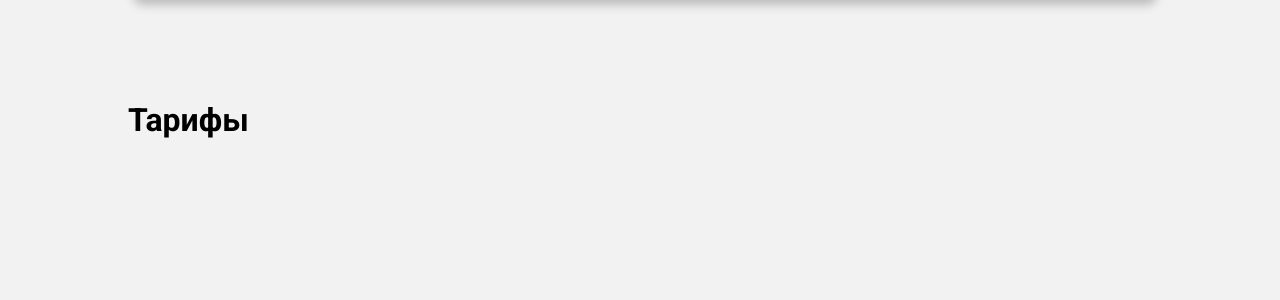
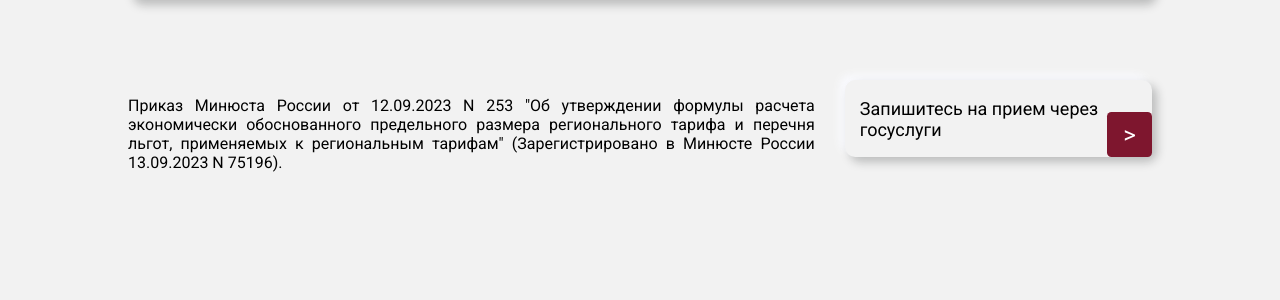
Before and after one commit to 1se3rr/Notary, a Flask app: page /tariffs in a window 1280 px wide. Shown: the part 90-390 px from the top of the page. Run offline with Flask 3, Linux system fonts and the light colour scheme.

Commit message:
Add files via upload

```diff
--- /dev/null
+++ b/static/css/tariffs.css
@@ -0,0 +1,57 @@
+.legal-document{
+    width: 100%;
+    display: grid;
+    grid-template-columns: 70% 30%;
+    grid-template-rows: auto;
+}
+
+.legal-document article {
+    position: relative;
+    min-height: 77px;
+    width: calc(100% - 30px);
+    display: flex; /* Использование flexbox для центрирования содержимого */
+    align-items: center; /* Центрирование по вертикали */
+    text-align: justify; /* Выравнивание по левому краю внутри flex-контейнера */
+    font-size: 16px; /* Размер шрифта */
+    box-sizing: border-box; /* Учитывает отступы в общий размер */
+    margin-bottom: 30px;
+}
+
+.gos-link{
+    position: relative;
+    margin: 0;
+    padding: 15px; /* Отступы со всех сторон по 15 пикселей */
+    display: flex; /* Использование flexbox для центрирования содержимого */
+    align-items: center; /* Центрирование по вертикали */
+    justify-content: flex-start; /* Выравнивание по левому краю внутри flex-контейнера */
+    font-size: 18px; /* Размер шрифта */
+    width: 100%;
+    height: 77px;
+    background-color: #F2F2F2;
+    border-radius: 10px;
+    box-sizing: border-box;
+    box-shadow: 5px 5px 10px rgba(22, 27, 29, 0.25), -5px -5px 10px rgba(250, 251, 255, 1); /* Двойная тень */
+}
+
+
+.gos-button {
+    border: none;
+    width: 45px; /* Ширина кнопки */
+    height: 45px; /* Высота кнопки */
+    background-color: #7E162E; /* Цвет фона кнопки */
+    color: white; /* Цвет текста */
+    font-size: 24px; /* Размер шрифта символа */
+    display: flex; /* Использование flexbox для центрирования символа */
+    align-items: center; /* Вертикальное центрирование символа */
+    justify-content: center; /* Горизонтальное центрирование символа */
+    border-radius: 10%; /* Процентное скругление углов */
+    position: absolute; /* Абсолютное позиционирование */
+    right: 0; /* Отступ справа */
+    bottom: 0; /* Отступ снизу */
+    cursor: pointer; /* Курсор в виде указателя для улучшения UX */
+}
+
+/* Добавление символа '>' с использованием псевдо-элемента */
+ .gos-button::after {
+    content: '>'; /* Символ '>' */
+}
--- a/templates/tariffs.html
+++ b/templates/tariffs.html
@@ -1,10 +1,27 @@
 {% extends 'base.html'%}
 
+{% block head%}
+    <link rel="stylesheet" href="{{ url_for('static', filename='css/tariffs.css') }}">
+    <script src="{{ url_for('static', filename='js/') }}"></script>
+{% endblock %}
+
 {% block title %}
-Тарифы
+
 {% endblock %}
 
 
 {% block content %}
-<h1>Тарифы</h1>
+
+<section class="legal-document">
+    <article>
+        <!--<h1>Приказ Минюста России</h1>-->
+        <p>Приказ Минюста России от 12.09.2023 N 253 "Об утверждении формулы расчета экономически обоснованного предельного размера регионального тарифа и перечня льгот, применяемых к региональным тарифам" (Зарегистрировано в Минюсте России 13.09.2023 N 75196).</p>
+    </article>
+
+    <div class="gos-link">
+        <p>Запишитесь на прием через госуслуги</p>
+        <button class="gos-button"></button>
+    </div>
+</section>
+
 {% endblock %}
```
